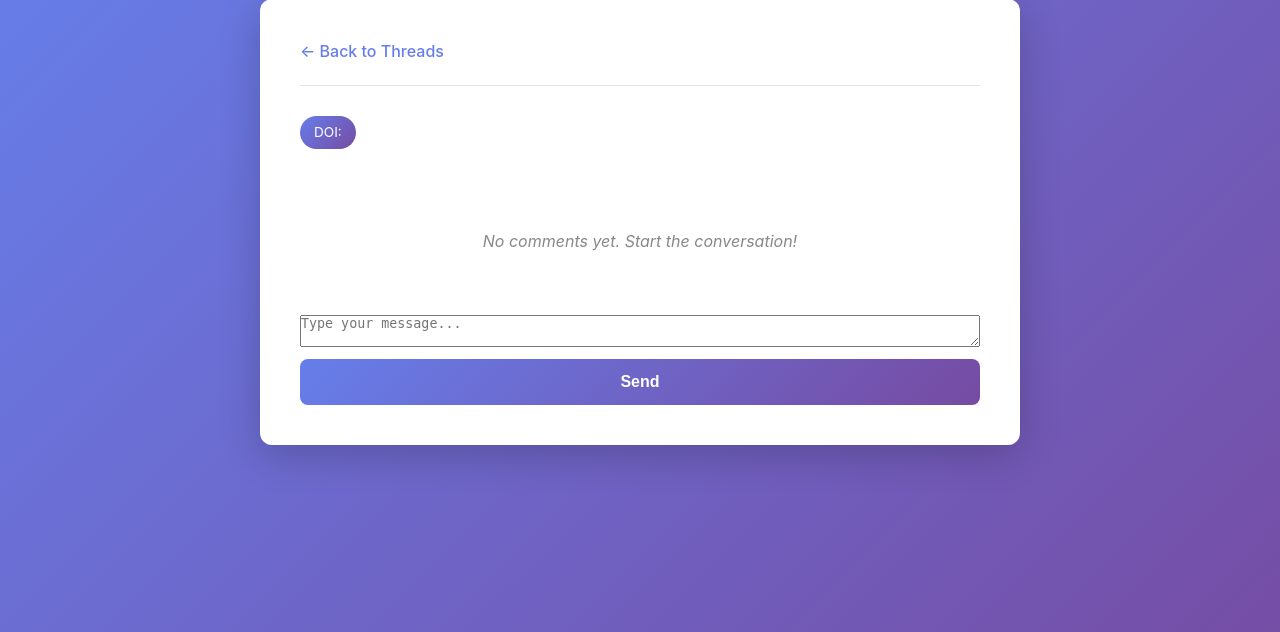
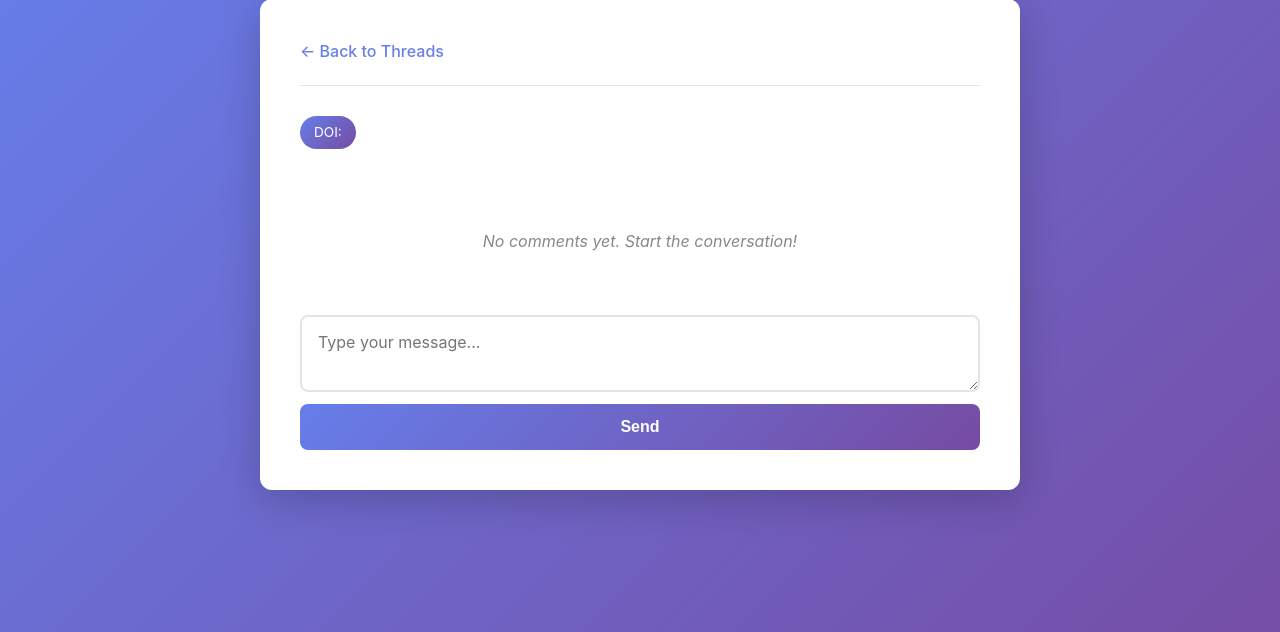
Before and after one commit to blurryiurii/csc470-doi-project, a Flask app: template src/templates/thread.html in a window 1280 px wide. Shown: the part 61-693 px from the top of the page. Run offline with Flask 3, Linux system fonts and the light colour scheme; the template is opened without the code that fills it, so the values that code supplies are empty; parts of the project's set-up code (start-up, migrations or seed data) failed here and were passed over; some libraries are stand-ins or nearby versions.

Commit message:
style, beauty, sanitization

```diff
--- a/src/main.py
+++ b/src/main.py
@@ -5,10 +5,12 @@ import requests
 from flask import Flask, make_response, request, redirect, url_for, render_template
 from sqlalchemy import DateTime, ForeignKey, String, create_engine, select
 from sqlalchemy.orm import DeclarativeBase, Mapped, Session, mapped_column
+from markupsafe import Markup
 
 from conn import database, host, password, port, user
 
 import markdown
+import bleach
 
 conn_str = {
     "user": user,
@@ -20,6 +22,17 @@ conn_str = {
 engine = create_engine(
     f"postgresql+psycopg2://{conn_str['user']}:{conn_str['password']}@{conn_str['host']}:{conn_str['port']}/{conn_str['database']}"
 )
+
+ALLOWED_TAGS = list(bleach.sanitizer.ALLOWED_TAGS) + [
+    "h1","h2","h3","h4","h5","h6","table","thead","tbody","tr","td","th",
+    "span","div","img","pre","code","blockquote","p","br","hr"
+]
+
+ALLOWED_ATTRS = {
+    "*": ["class", "id", "style"],
+    "a": ["href", "title", "rel"],
+    "img": ["src", "alt"]
+}
 
 
 class Base(DeclarativeBase):
@@ -144,7 +157,11 @@ def get_article_title(doi:str) -> list[str]:
         return "No title available"
 
 def convert_markdown(raw: str) -> str:
-    return markdown.markdown(raw, extensions=["fenced_code", "codehilite"])
+    md = markdown.markdown(raw, extensions=["fenced_code", "codehilite"])
+
+    md_clean = bleach.clean(md, tags=ALLOWED_TAGS, attributes=ALLOWED_ATTRS)
+    linked = bleach.linkify(md_clean)
+    return Markup(linked)
 
 
 def get_article_abstract(doi:str) -> list[str]:
--- a/src/requirements.txt
+++ b/src/requirements.txt
@@ -11,3 +11,5 @@ urllib3==2.5.0
 flask==3.1.2
 setuptools==78.1.1
 markdown==3.0.0
+bleach==6.2.0
+markupsafe==3.0.2
--- a/src/static/style.css
+++ b/src/static/style.css
@@ -339,3 +339,20 @@ a {
     margin-bottom: 16px;
     font-weight: 600;
 }
+
+textarea {
+    padding: 14px 16px;
+    border: 2px solid #e1e5e9;
+    border-radius: 8px;
+    font-size: 1rem;
+    font-family: inherit;
+    line-height: 1.4;
+    resize: vertical;
+    transition: border-color 0.3s, box-shadow 0.3s;
+}
+
+textarea:focus {
+    outline: none;
+    border-color: #667eea;
+    box-shadow: 0 0 0 3px rgba(102, 126, 234, 0.2);
+}
--- a/src/templates/thread.html
+++ b/src/templates/thread.html
@@ -21,7 +21,7 @@
                 {% if comments %}
                     {% for username, body in comments %}
                     <div class="comment">
-                        <a href=" {{ url_for('userpage', username=username) }} "><div class="comment-author">{{ username }}</div>
+                        <a href=" {{ url_for('userpage', username=username) }} "><div class="comment-author">{{ username }}</div></a>
                         <div class="comment-body">{{ body | safe }}</div>
                     </div>
                     {% endfor %}
```
